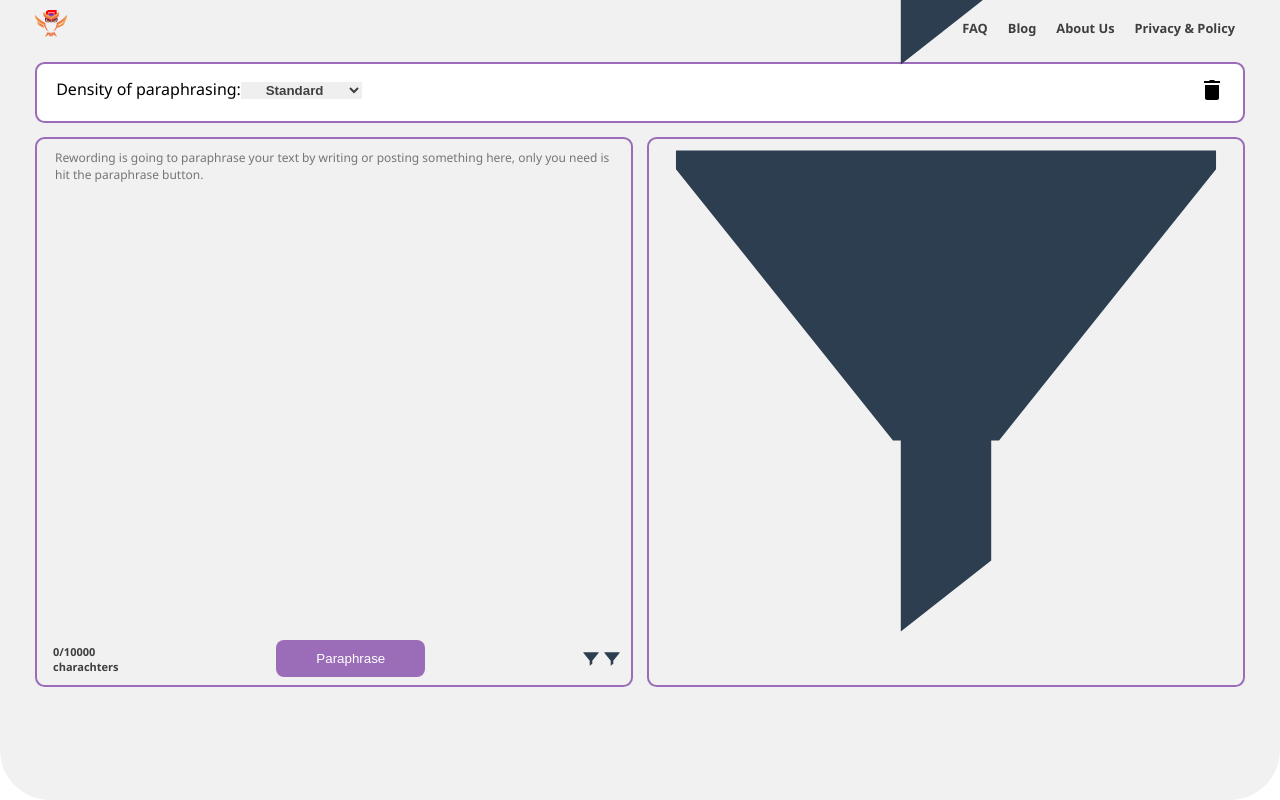
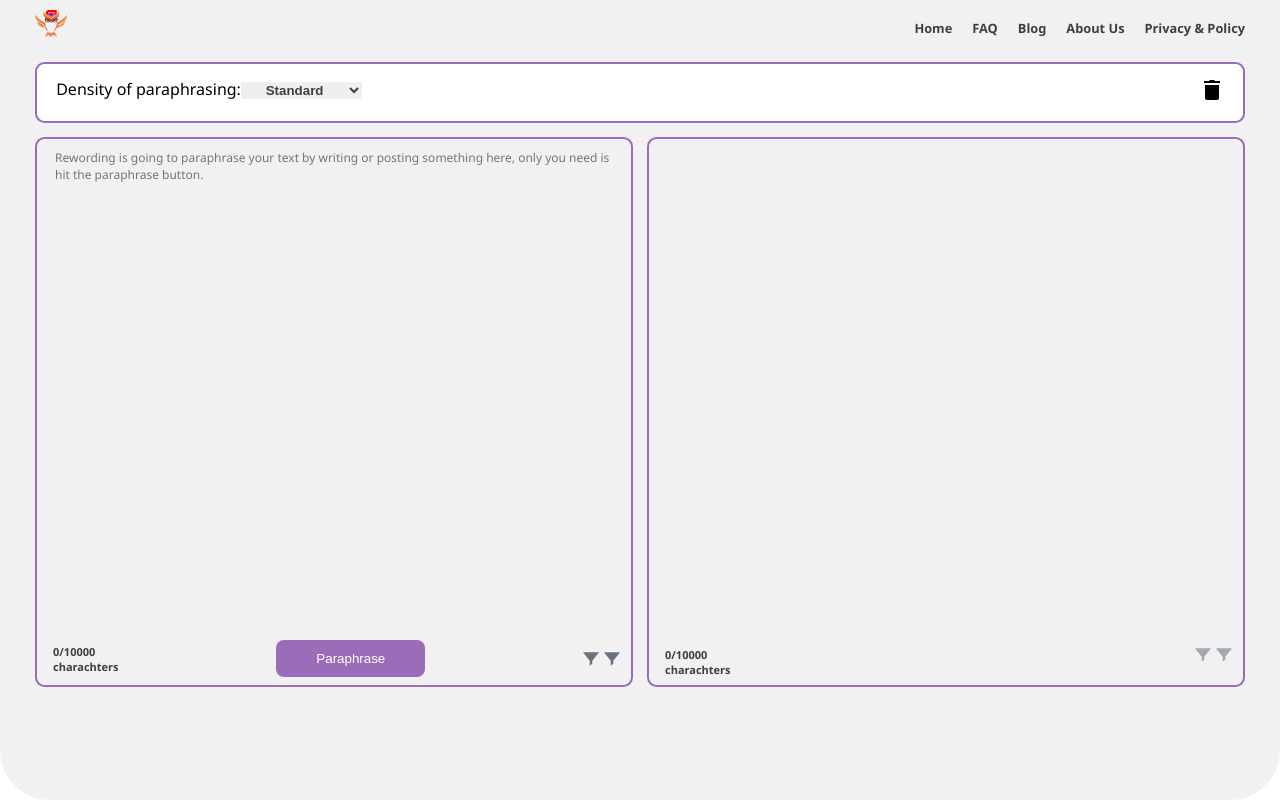
Before and after one commit to SamiraaTech/login-form, a React (Create React App) app: page / in a window 1280 px wide. Built offline with nearby package versions, Linux system fonts and the light colour scheme.

Commit message:
right box icons

```diff
--- a/src/Rewording/compnents/ParaphraseMain.js
+++ b/src/Rewording/compnents/ParaphraseMain.js
@@ -22,7 +22,7 @@ const ParaphraseMain = () => {
 
                         <button className="btn-para" type="submit" value="submit">Paraphrase</button>
 
-                        <div className="bottom-icons">
+                        <div className="bottom-icons-right">
                             <img className="filter-icon" src={Filter} alt="filter icon" />
                             <img className="upload-icon" src={Filter} alt="filter icon" />
                         </div>
@@ -30,6 +30,7 @@ const ParaphraseMain = () => {
                 </form>
             </div>
             <div className="right-box">
+                <div className="bottom-container">
                     <div className="charachters-right">
                         <span className="numbers">
                             0/10000
@@ -38,10 +39,13 @@ const ParaphraseMain = () => {
                             charachters
                         </span>
                     </div>
-                <div className="bottom-icons">
+                    <div className="bottom-icons-left">
                         <img className="filter-icon" src={Filter} alt="filter icon" />
                         <img className="upload-icon" src={Filter} alt="filter icon" />
                     </div>
+
+                </div>
+
             </div>
         </section>
     )
--- a/src/Rewording/style.scss
+++ b/src/Rewording/style.scss
@@ -51,7 +51,11 @@ body {
                             font-size: .8rem;
                             font-weight: 600;
                         }
+                        &:last-child {
+                            padding-right: 0;
+                        }
                     }
+
                 }
             }
         }
@@ -157,7 +161,7 @@ body {
                             padding: .7rem 2.5rem;
                         }
 
-                        .bottom-icons {
+                        .bottom-icons-right {
                             display: flex;
                             width: 2rem;
                             height: 1rem;
@@ -166,6 +170,7 @@ body {
                                 display: inline-block;
                                 width: 100%;
                                 height: auto;
+                                opacity: .7;
                             }
                             .upload-icon {
                                 padding-left: 5px;
@@ -184,13 +189,32 @@ body {
                 border: 2px solid $main-color;
                 border-radius: .6rem;
                 padding: 0.5rem 1rem;
+                .bottom-container {
+                    display: flex;
+                    justify-content: space-between;
+                    .charachters-right {
+                        display: flex;
+                        flex-direction: column;
+                        font-size: 11px;
+                        color: $text-color;
+                        font-weight: 600;
+                    }
+                    .bottom-icons-left {
+                        display: flex;
+                        width: 2rem;
+                        height: 1rem;
 
-                .charachters-right {
-                    display: flex;
-                    flex-direction: column;
-                    font-size: 11px;
-                    color: $text-color;
-                    font-weight: 600;
+                        img {
+                            display: inline-block;
+                            width: 100%;
+                            height: auto;
+                            opacity: .4;
+
+                        }
+                        .upload-icon {
+                                padding-left: 5px;
+                            }
+                    }
                 }
 
             }
```
Lines whose indentation alone changed are shown as unchanged.
